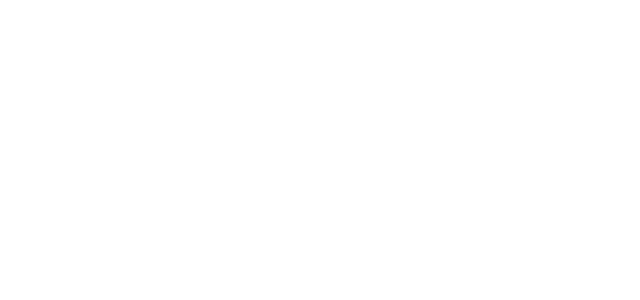
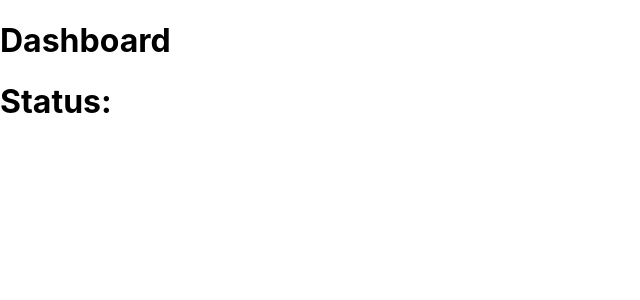
Before and after one commit to pharia-le/productivity-frontend, a React (Create React App) app: page /dashboard in a window 1280 px wide. Shown: the top 300 px of the page, without its empty margins (0-640 px from the left). Built offline with nearby package versions, Linux system fonts and the light colour scheme.

Commit message:
Add h1 tags to render 'Dashboard' & loggedInStatus.

```diff
--- a/src/components/Dashboard.js
+++ b/src/components/Dashboard.js
@@ -1,9 +1,10 @@
 import React from 'react';
 
-const Dashboard = () => {
+const Dashboard = props => {
     return (
         <div>
-
+            <h1>Dashboard</h1>
+            <h1>Status: {props.loggedInStatus}</h1>
         </div>
     );
 };
```
